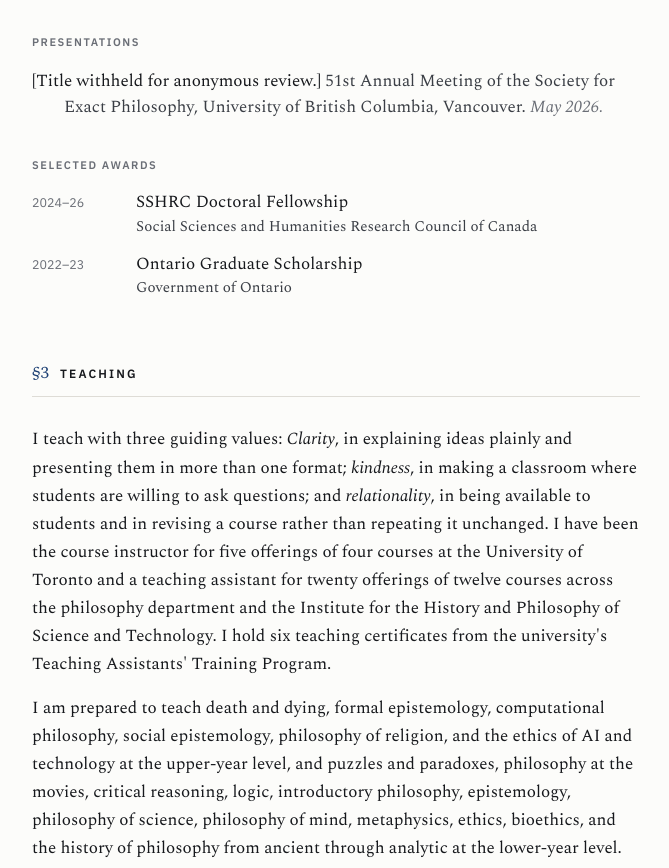
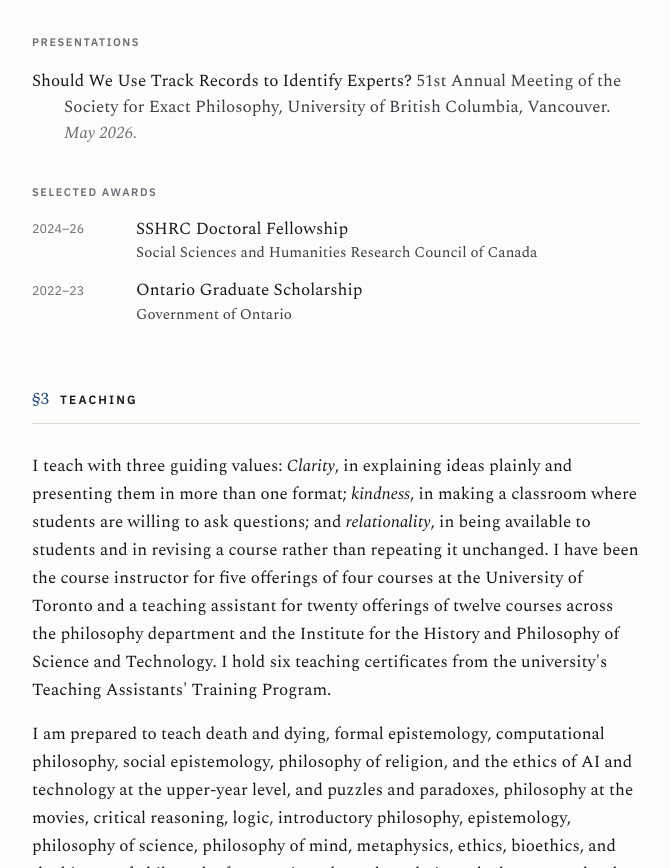
Before and after one commit to andrewdoppenberg/andrewdoppenberg.github.io, a plain HTML site: page index.html in a window 1280 px wide. Shown: the part 2018-2886 px from the top of the page, without its empty margins (304-973 px from the left). Drawn offline with nearby package versions, Linux system fonts and the light colour scheme.

Commit message:
Show presentation title on page and CV
Co-Authored-By: Claude Opus 5.5 <noreply@anthropic.com>

```diff
--- a/index.html
+++ b/index.html
@@ -439,7 +439,7 @@
     <h3 class="subhead">Presentations</h3>
     <ul class="refs">
       <li class="ref">
-        <span class="ref__title">[Title withheld for anonymous review.]</span>
+        <span class="ref__title">Should We Use Track Records to Identify Experts?</span>
         <span class="ref__venue">51st Annual Meeting of the Society for Exact Philosophy, University of British Columbia, Vancouver.</span>
         <span class="ref__note">May 2026.</span>
       </li>
```
Also changed, not shown: 1 other file.
